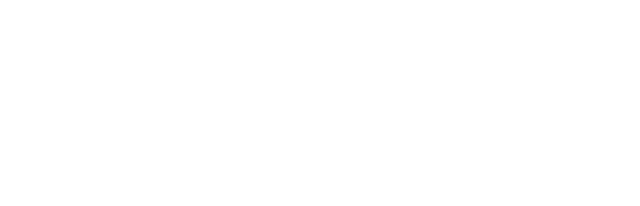
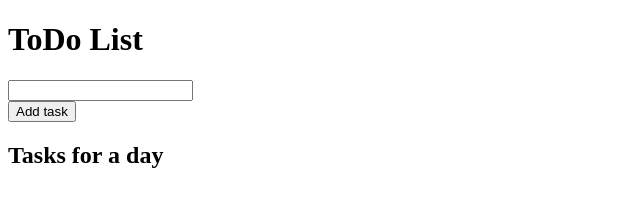
Before and after one commit to bLuDd1/todo-list, a plain HTML site: page index.html in a window 1280 px wide. Shown: the whole page, without its empty margins (0-640 px from the left). Drawn offline with Linux system fonts and the light colour scheme.

Commit message:
Created main page without any styles.

```diff
--- a/index.html
+++ b/index.html
@@ -2,9 +2,24 @@
 <html lang="en">
 <head>
     <meta charset="UTF-8">
-    <title>Title</title>
+    <meta name="viewport" content="width=device-width, initial-scale=1">
+    <title>Course work/ToDo List</title>
+    <link rel="stylesheet" href="styles.css">
 </head>
 <body>
-
+    <h1>ToDo List</h1>
+    <div class="container">
+        <div class="todo-container">
+            <div class="input-container">
+                <input type="text" id="task">
+            </div>
+            <div class="button-container">
+                <button id="add-task">Add task</button>
+            </div>
+        </div>
+        <h2>Tasks for a day</h2>
+        <div class="todos-container"></div>
+    </div>
+    <script src="script.js"></script>
 </body>
 </html>
```
